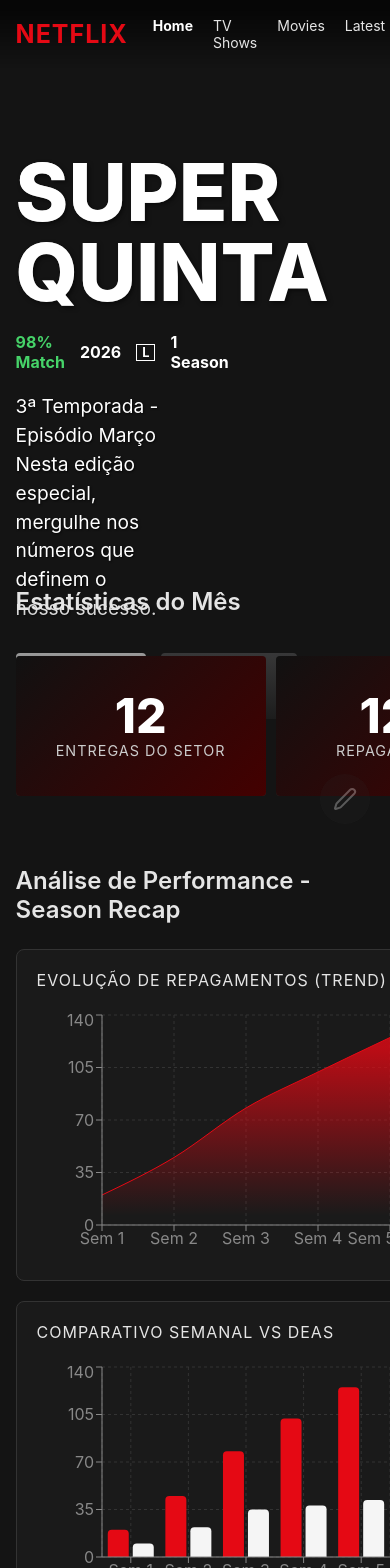
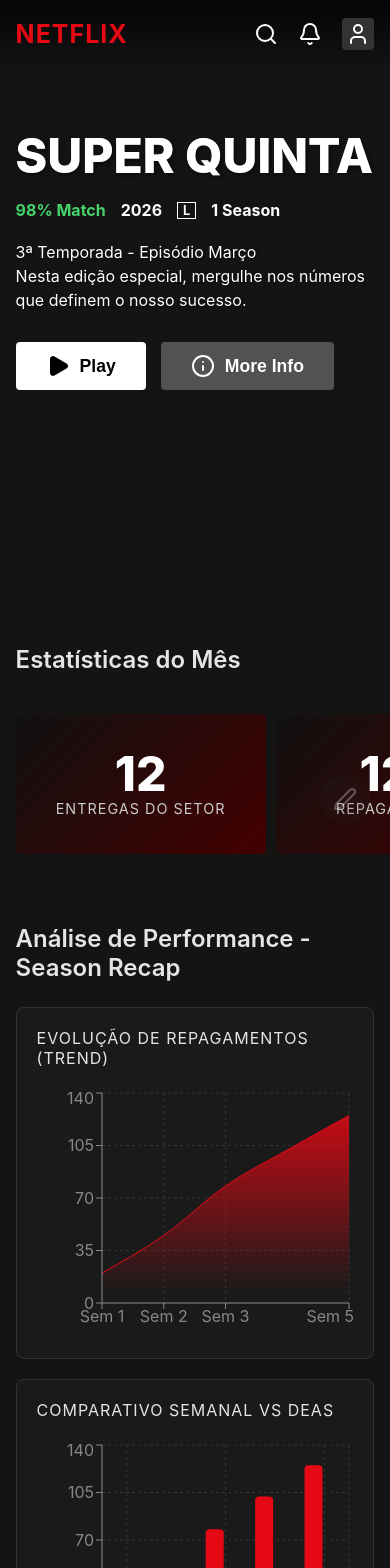
Before and after one commit to MarceloMserra/fernandaPF, a React (Vite) app: page / in a window 390 px wide. Shown: the top 1568 px of the page. Built offline with nearby package versions, Linux system fonts and the light colour scheme.

Commit message:
Enhance responsiveness for mobile devices

```diff
--- a/src/components/NetflixTheme/DashboardSection.css
+++ b/src/components/NetflixTheme/DashboardSection.css
@@ -12,8 +12,18 @@
 
 .charts-grid {
     display: grid;
-    grid-template-columns: repeat(auto-fit, minmax(400px, 1fr));
+    grid-template-columns: repeat(auto-fit, minmax(300px, 1fr));
     gap: 20px;
+
+    @media (max-width: 768px) {
+        .dashboard-section {
+            padding: 0 4%;
+        }
+
+        .charts-grid {
+            grid-template-columns: 1fr;
+            /* Stack on mobile */
+        }
     }
 
     .chart-card {
--- a/src/components/NetflixTheme/Header.css
+++ b/src/components/NetflixTheme/Header.css
@@ -64,3 +64,17 @@
     justify-content: center;
     cursor: pointer;
 }
+
+@media (max-width: 768px) {
+    .nav-links {
+        display: none;
+    }
+
+    .header {
+        justify-content: space-between;
+    }
+
+    .logo {
+        margin-right: 0;
+    }
+}
--- a/src/components/NetflixTheme/Hero.css
+++ b/src/components/NetflixTheme/Hero.css
@@ -91,3 +91,28 @@
     background-color: rgba(109, 109, 110, 0.7);
     color: white;
 }
+
+@media (max-width: 768px) {
+    .hero-content {
+        width: 100%;
+        margin-top: 0;
+        padding-top: 100px;
+        padding-right: 4%;
+    }
+
+    .hero-title {
+        font-size: 3rem;
+    }
+
+    .hero-description {
+        font-size: 1rem;
+        max-width: 100%;
+    }
+
+    .hero {
+        height: auto;
+        min-height: 80vh;
+        padding-bottom: 50px;
+        align-items: flex-start;
+    }
+}
--- a/src/components/NetflixTheme/NetflixTheme.css
+++ b/src/components/NetflixTheme/NetflixTheme.css
@@ -16,3 +16,9 @@
             var(--netflix-black) 10%,
             var(--netflix-black) 100%);
 }
+
+@media (max-width: 768px) {
+    .content-layer {
+        margin-top: -50px;
+    }
+}
```
Lines whose indentation alone changed are shown as unchanged.
